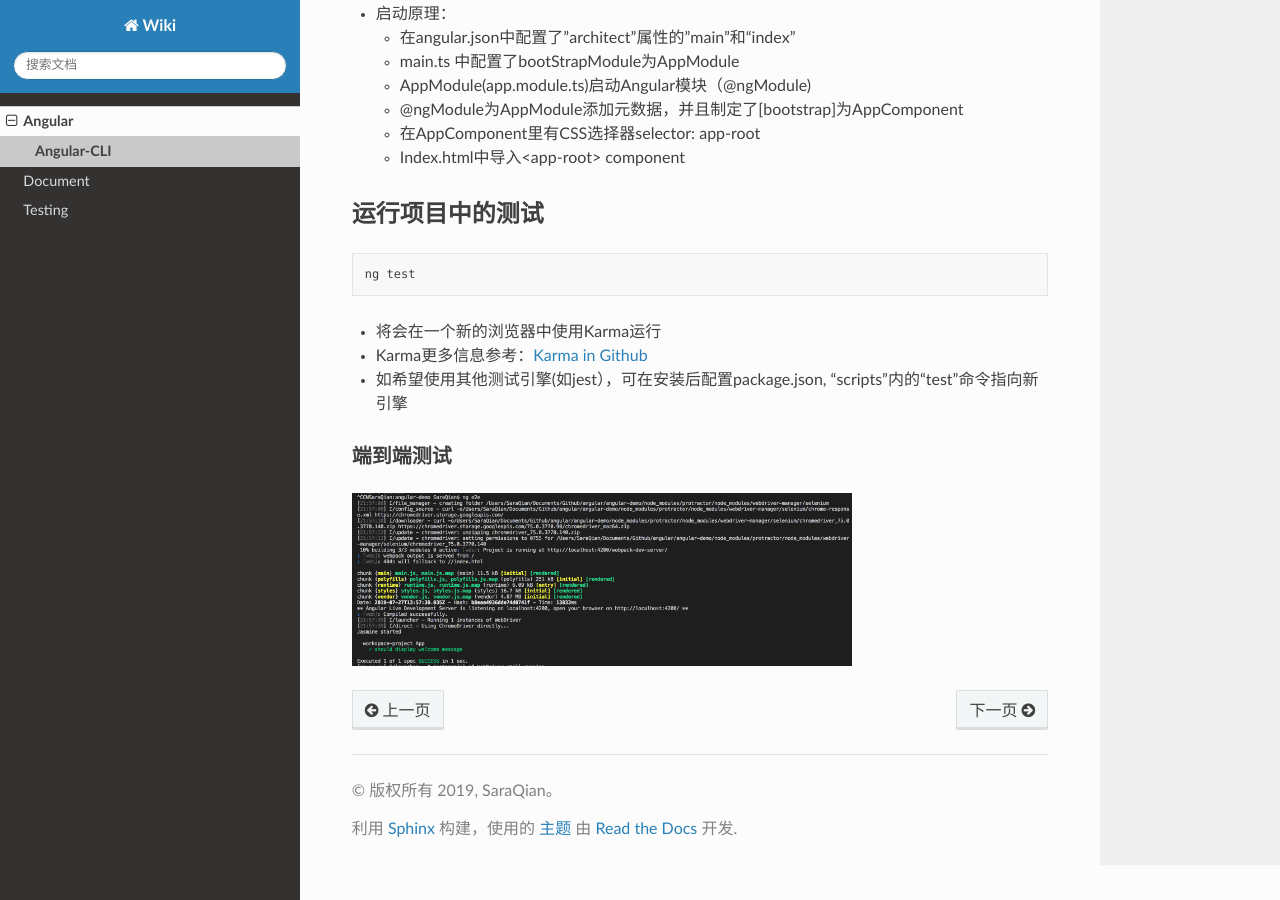
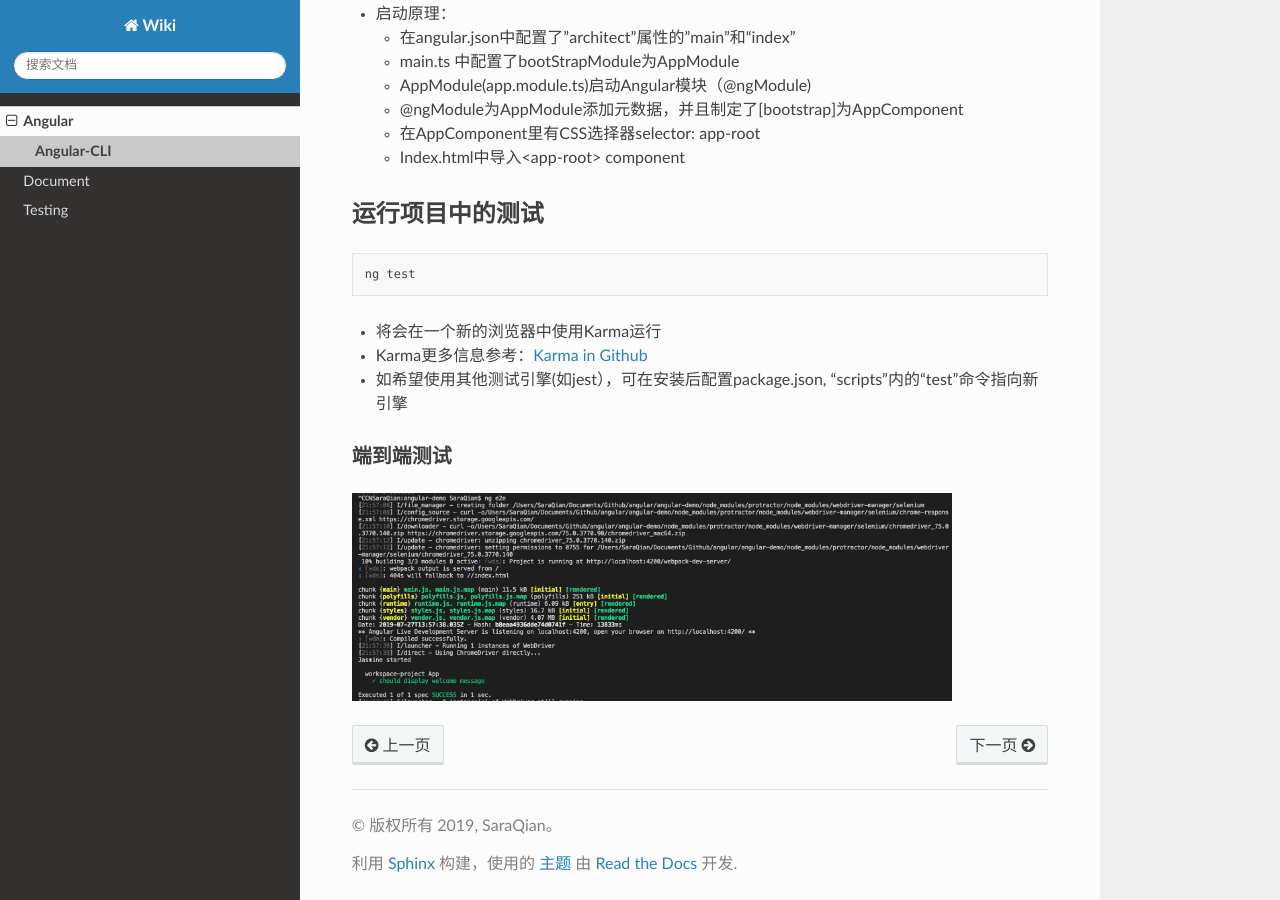
Before and after one commit to abigail830/Sphinx_wiki, a Sphinx documentation site: the page built from source/Angular/Angular-Cli.rst, in a window 1280 px wide and 900 px high, scrolled down 1233 px. Built offline with Sphinx 7.4.7 and the Read the Docs theme 2.0.0, drawn with Linux system fonts in a browser that asks for light colours.

Commit message:
Update Angular-Cli.rst

```diff
--- a/source/Angular/Angular-Cli.rst
+++ b/source/Angular/Angular-Cli.rst
@@ -54,4 +54,4 @@ Angular-CLI
 ^^^^^^^^^^
 
 .. image:: ../../images/e2e.png
-  :width: 500px
+  :width: 600px
```
